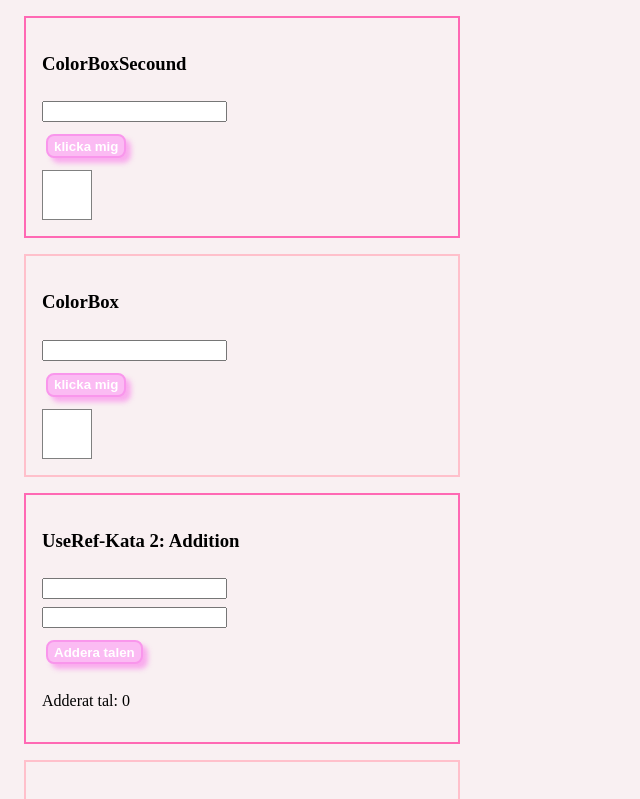
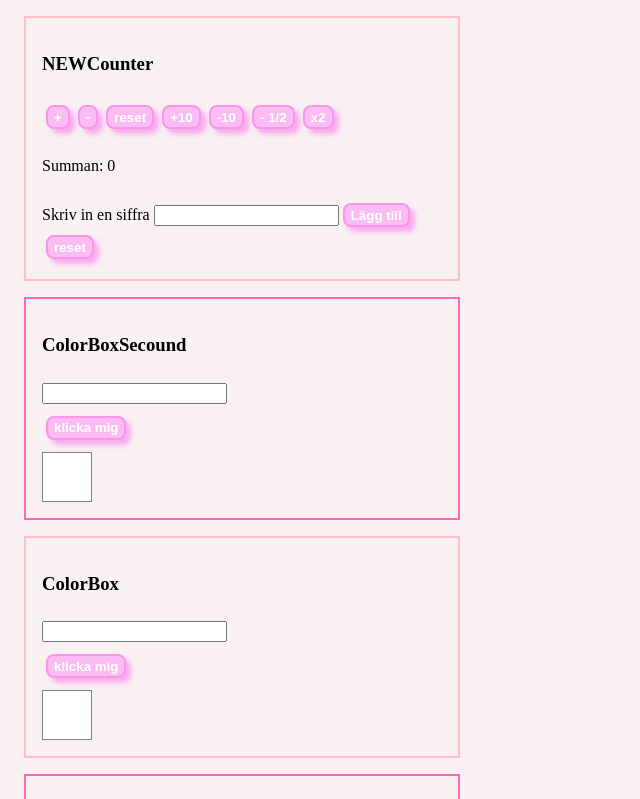
Before and after one commit to naathaliie/useReducer-kata-ts, a React (Vite) app: page / in a window 1280 px wide. Shown: the top 799 px of the page, without its empty margins (0-640 px from the left). Built offline with nearby package versions, Linux system fonts and the light colour scheme; a web font is replaced by a local one.

Commit message:
Created and finished NEWCounter

```diff
--- a/src/App.css
+++ b/src/App.css
@@ -149,3 +149,14 @@ button:hover{
         border: solid grey 1px;
     }
 }
+
+.nEWCounterDiv{
+    height: auto;
+    width: 25rem;
+    border: solid pink 2px;
+    margin: 1rem;
+    padding: 1rem;
+    display: flex;
+    flex-direction: column;
+    gap: 0.5rem;
+}
--- a/src/App.tsx
+++ b/src/App.tsx
@@ -4,12 +4,14 @@ import ChangeText from "./ChangeText";
 import ColorBox from "./ColorBox";
 import ColorBoxSecound from "./ColorBoxSecound";
 import Counter from "./Counter";
+import NEWCounter from "./NEWCounter";
 import SecondCounter from "./SecondCounter";
 import ThirdCounter from "./ThirdCounter";
 
 function App() {
   return (
     <>
+      <NEWCounter />
       <ColorBoxSecound />
       <ColorBox />
       <Addition />
--- /dev/null
+++ b/src/NEWCounter.tsx
@@ -0,0 +1,172 @@
+/* Skapa en Counter-komponent som har två knappar för att räkna upp / ner en räknare.
+Counter-komponenten ska ha en p-tagg (eller annan tagg) för att visa siffran vi räknar
+upp/ner. All logik för att ändra state ska ligga i reducer-funktionen och vi använder
+enbart userReducer istf useState.
+
+Se till att typa upp allt (ifall du använder TS).
+
+När du fått Countern att fungera så lägger vi till följande:
+
+En till knapp Reset som nollställer räknaren till 0.
+En knapp Add 10 som lägger till 10
+En knapp Remove 10 som tar bort 10
+En till knapp Halve som halverar räknarens siffra (avrundat uppåt)
+En till knapp Double som dubblerar räknarens siffra (avrundat uppåt)
+
+***Utmaning***
+*Lägg till ett inputfält där man ska kunna skriva en siffra och lägg
+till en knapp Add som lägger till siffran till count. Hint: payload
+**Lägg till en knapp Remove som tar bort siffran i inputfältet från vår räknare
+***Bygg en robust komponent där vi inte har några röda squiggly lines eller får error.*/
+
+import { useReducer, useRef, useState } from "react";
+//Create a type alias for the state
+type State = {
+  count: number;
+};
+
+//Create a type alias for the Action
+type Action = {
+  type: string;
+  payload?: number;
+};
+
+//Our actions options
+const ACTIONS = {
+  ADD: "add",
+  REMOVE: "remove",
+  RESET: "reset",
+  ADD_TEN: "addTen",
+  REMOVE_TEN: "removeTen",
+  MINUS_HALF: "minusHalf",
+  PLUS_HALF: "plusHalf",
+  ADD_PAYLOAD: "addPayload",
+};
+
+const counterReducer = (state: State, { type, payload = 0 }: Action) => {
+  switch (type) {
+    case ACTIONS.ADD:
+      return { count: state.count + 1 };
+
+    case ACTIONS.REMOVE:
+      return { count: state.count - 1 };
+
+    case ACTIONS.RESET:
+      return { count: 0 };
+
+    case ACTIONS.ADD_TEN:
+      return { count: state.count + 10 };
+
+    case ACTIONS.REMOVE_TEN:
+      return { count: state.count - 10 };
+
+    case ACTIONS.MINUS_HALF:
+      return { count: Math.ceil(state.count / 2) };
+
+    case ACTIONS.PLUS_HALF:
+      return { count: Math.ceil(state.count * 2) };
+
+    case ACTIONS.ADD_PAYLOAD:
+      return { count: state.count + payload };
+
+    default:
+      return state;
+  }
+};
+
+const NEWCounter = () => {
+  const [state, dispatch] = useReducer(counterReducer, { count: 0 });
+  const inputRef = useRef<HTMLInputElement>(null);
+  const [inputText, setInputText] = useState("");
+
+  /*****HandleOnClick*****/
+  const handleOnClick = () => {
+    const numberToAdd = Number(inputRef.current?.value);
+    dispatch({ type: ACTIONS.ADD_PAYLOAD, payload: numberToAdd });
+  };
+  /*****HandleChange*****/
+  const handleChange = (e: React.ChangeEvent<HTMLInputElement>) => {
+    setInputText(e.target.value);
+  };
+
+  return (
+    <div className="nEWCounterDiv">
+      <h3>NEWCounter</h3>
+      <div>
+        <button
+          onClick={() => {
+            dispatch({ type: ACTIONS.ADD });
+          }}
+        >
+          +
+        </button>
+        <button
+          onClick={() => {
+            dispatch({ type: ACTIONS.REMOVE });
+          }}
+        >
+          -
+        </button>
+        <button
+          onClick={() => {
+            dispatch({ type: ACTIONS.RESET });
+          }}
+        >
+          reset
+        </button>
+        <button
+          onClick={() => {
+            dispatch({ type: ACTIONS.ADD_TEN });
+          }}
+        >
+          +10
+        </button>
+        <button
+          onClick={() => {
+            dispatch({ type: ACTIONS.REMOVE_TEN });
+          }}
+        >
+          -10
+        </button>
+        <button
+          onClick={() => {
+            dispatch({ type: ACTIONS.MINUS_HALF });
+          }}
+        >
+          - 1/2
+        </button>
+        <button
+          onClick={() => {
+            dispatch({ type: ACTIONS.PLUS_HALF });
+          }}
+        >
+          x2
+        </button>
+      </div>
+      <div>
+        <p>Summan: {state.count}</p>
+      </div>
+      <div>
+        <label htmlFor="inputCount">Skriv in en siffra </label>
+        <input
+          onChange={handleChange}
+          value={inputText}
+          ref={inputRef}
+          id="inputCount"
+          type="number"
+        />
+        <button onClick={handleOnClick}>Lägg till</button>
+        <button
+          onClick={() => {
+            setInputText("");
+            inputRef.current?.focus();
+          }}
+        >
+          reset
+        </button>
+      </div>
+    </div>
+  );
+};
+
+export default NEWCounter;
```
